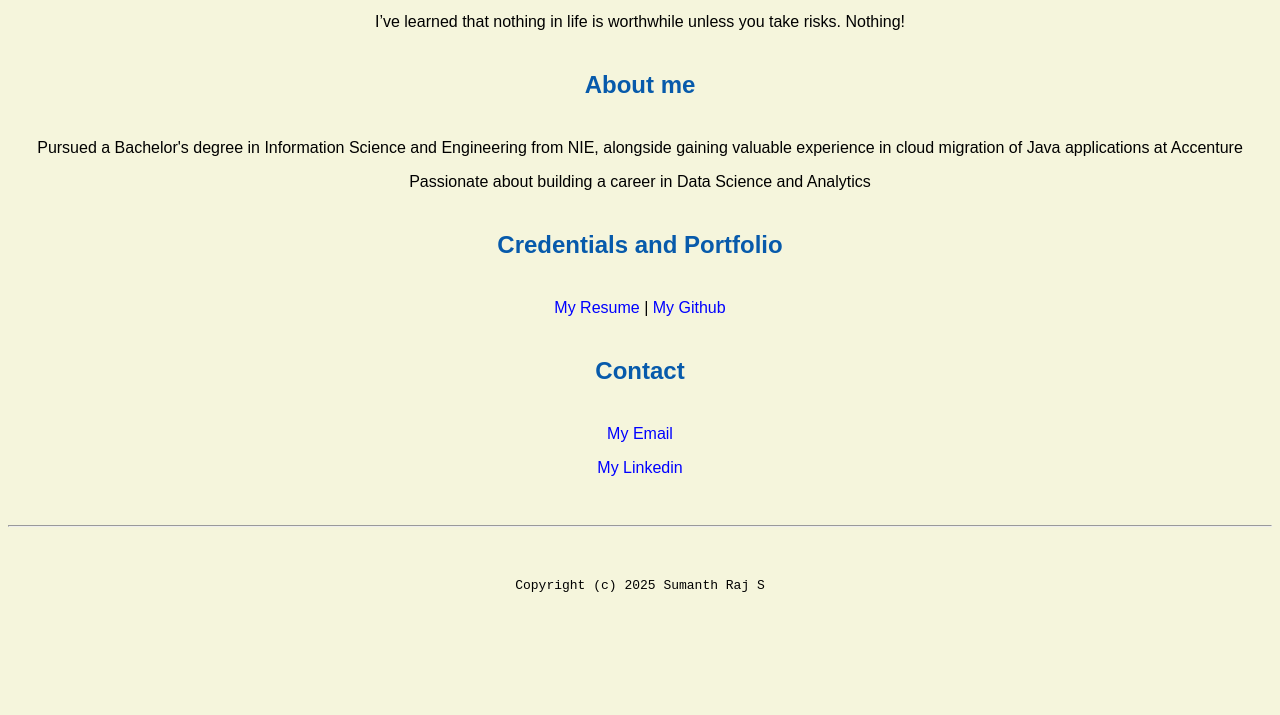
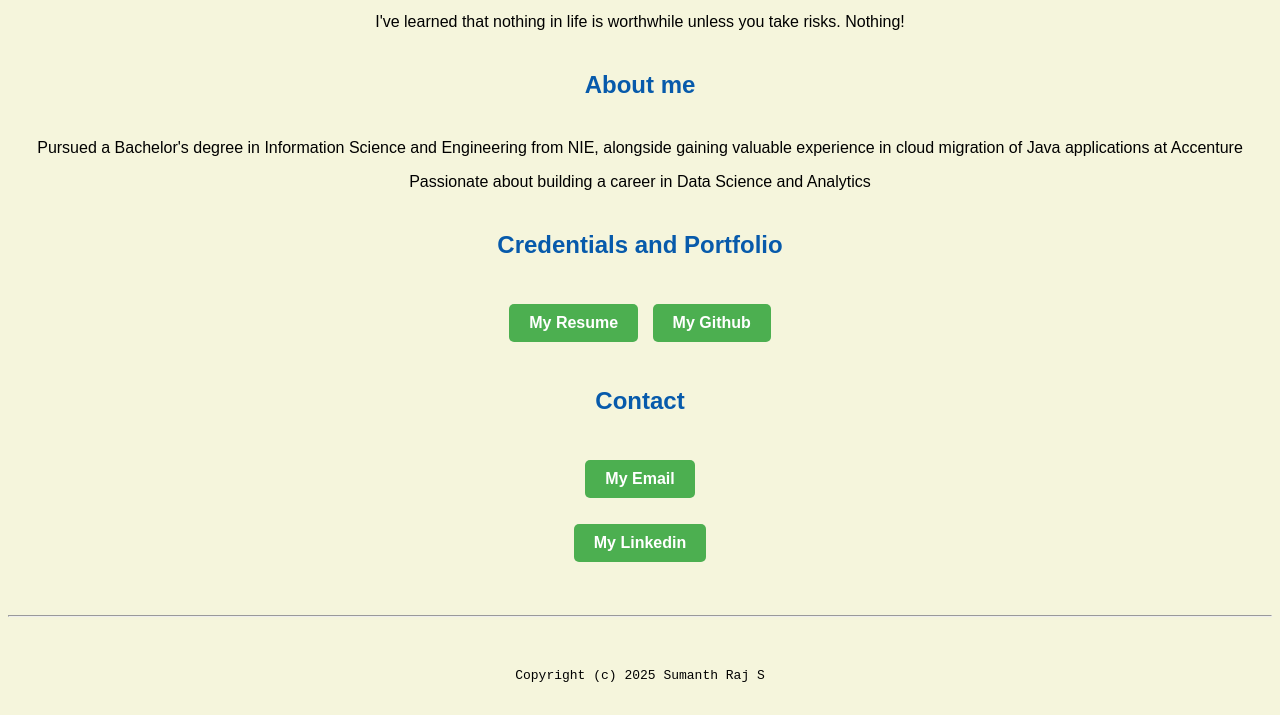
Before and after one commit to Sumanth834/Sumanth834.github.io, a plain HTML site: page index.html in a window 1280 px wide. Shown: the part 524-1239 px from the top of the page. Before the commit the page ends 1149 px from the top, so only its background shows below. Drawn offline with Linux system fonts and the light colour scheme.

Commit message:
Update index.html

```diff
--- a/index.html
+++ b/index.html
@@ -12,23 +12,41 @@
     <meta name="viewpoint" content="widht=device-width, initial-scale=1, shrink-to-fit=no">
     <meta name="name" content="Sumanth's Portal">
     <meta name="robots" content="noindex, nofollow">
+    <style>
+      .button {
+        display: inline-block;
+        padding: 10px 20px;
+        background-color: #4CAF50;
+        color: white;
+        text-decoration: none;
+        border-radius: 5px;
+        margin: 5px;
+        font-weight: bold;
+      }
+
+      .button:hover {
+        background-color: #45a049;
+      }
+    </style>
   </header>
 
   <body>
     <img src="images/banner.jpg" width="80%" alt="banner">
     <h1>Sumanth's Portal</h1>
-     <p>I’ve learned that nothing in life is worthwhile unless you take risks. Nothing!</p>
+    <p>I've learned that nothing in life is worthwhile unless you take risks. Nothing!</p>
     <h2>About me</h2>
      <p>Pursued a Bachelor's degree in Information Science and Engineering from NIE, alongside gaining valuable experience in cloud migration of Java applications at Accenture</p>
      <p>Passionate about building a career in Data Science and Analytics</p>
      <h2>Credentials and Portfolio</h2>
 
-
-      <p><a href="resume.html">My Resume</a> | <a href="https://github.com/Sumanth834">My Github</a></p>
+     <p>
+       <a href="resume.html" class="button">My Resume</a>
+       <a href="https://github.com/Sumanth834" class="button">My Github</a>
+     </p>
      <h2>Contact</h2>
 
-      <p><a href="mailto:sumanthrajs98@gmail.com">My Email</a></p>
-      <p><a href="https://www.linkedin.com/in/sumanth-raj-s-35993b342/">My Linkedin</a><p>
+     <p><a href="mailto:sumanthrajs98@gmail.com" class="button">My Email</a></p>
+     <p><a href="https://www.linkedin.com/in/sumanth-raj-s-35993b342/" class="button">My Linkedin</a></p>
 
   </body>
 
```
Lines whose indentation alone changed are shown as unchanged.
